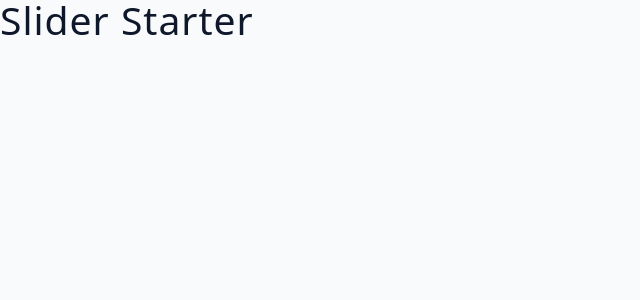
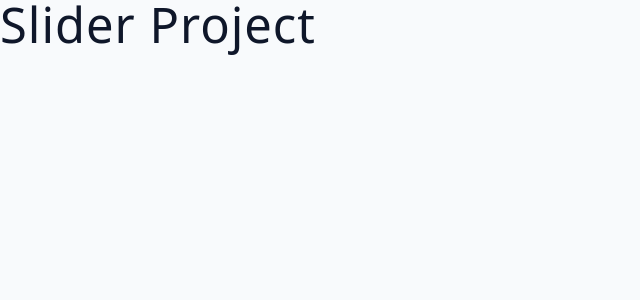
Before and after one commit to vsbron/course-all-in-one-2025, a React (Vite) app in the folder 04-fundamental-projects/07-slider/: page / in a window 1280 px wide. Shown: the top 300 px of the page, without its empty margins (0-640 px from the left). Built offline with nearby package versions, Linux system fonts and the light colour scheme.

Commit message:
04-fundamental-projects - 07 - Initial set up

```diff
--- a/04-fundamental-projects/07-slider/src/App.jsx
+++ b/04-fundamental-projects/07-slider/src/App.jsx
@@ -1,8 +1,10 @@
-const App = () => {
+function App() {
+  // Returned JSX
   return (
-    <main>
-      <h2>Slider Starter</h2>
-    </main>
+    <div>
+      <h1>Slider project</h1>
+    </div>
   );
-};
+}
+
 export default App;
```
Also changed, not shown: 1 other file (tests, documents, lock files or other folders).
